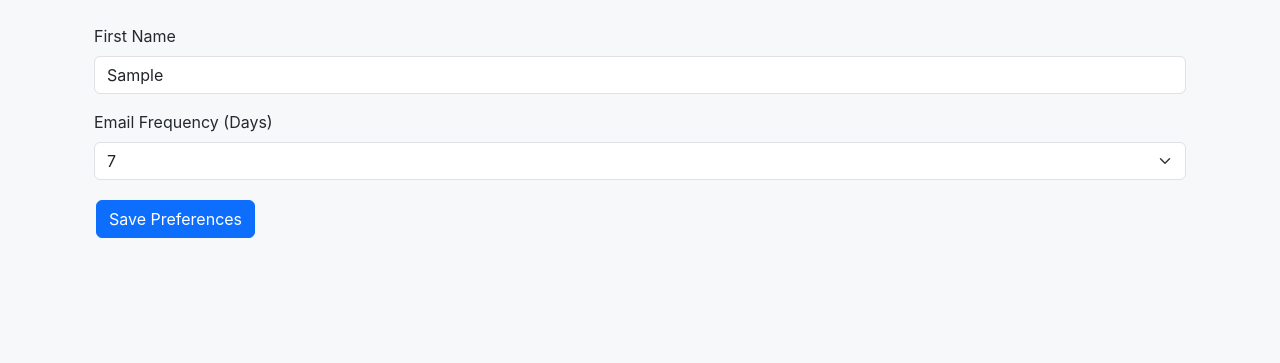
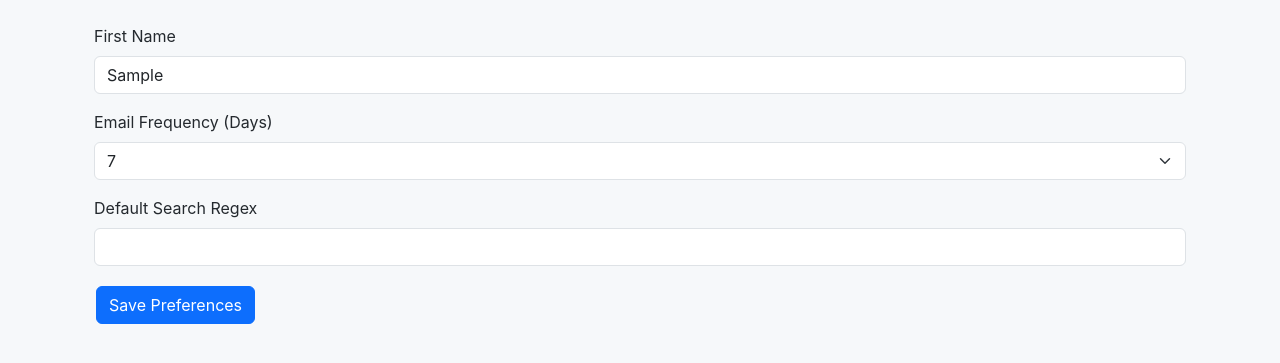
Before and after one commit to mrkaye97/jobcrawler, a Flask app: page /preferences in a window 1280 px wide. Shown: the part 134-497 px from the top of the page. Run offline with Flask 3, Linux system fonts and the light colour scheme; the visitor is signed in with stand-in values (Sample User, id 1); some libraries are stand-ins or nearby versions.

Commit message:
allow users to specify a default search query

```diff
--- a/src/models.py
+++ b/src/models.py
@@ -19,6 +19,7 @@ class Users(UserMixin, db.Model):
     email = db.Column(db.String(128), index=True)
     password_hash = db.Column(db.String(128))
     email_frequency_days = db.Column(db.Integer, nullable = False, default = 7)
+    default_search_regex = db.Column(db.String, nullable = True)
 
     def __repr__(self):
         return '<User {}>'.format(self.email)
--- a/src/routes.py
+++ b/src/routes.py
@@ -78,9 +78,11 @@ def get_preferences():
 
         first_name = request.form.get('first_name')
         email_frequency_days = int(request.form.get('email_frequency_days'))
+        default_search_regex = request.form.get('default_search_regex')
 
         current_user.first_name = first_name
         current_user.email_frequency_days = email_frequency_days
+        current_user.default_search_regex = default_search_regex
         db.session.commit()
 
         flash('Preferences updated successfully', 'success')
@@ -232,3 +234,14 @@ def delete_company(id):
     db.session.commit()
 
     return f"Successfully deleted {id}"
+
+@app.route('/users/current/default-search')
+def get_current_user_default_search():
+    app.logger.info("Loading current user")
+
+    u = Users.query.get(current_user.get_id())
+
+    return {
+        "default_search": u.default_search_regex,
+        "first_name": u.first_name
+    }
--- a/src/templates/preferences.html
+++ b/src/templates/preferences.html
@@ -16,6 +16,10 @@
             {% endfor %}
         </select>
     </div>
-    <button type="submit" class="btn btn-primary">Save Preferences</button>
+    <div class="mb-3">
+        <label for="default_search_regex" class="form-label">Default Search Regex</label>
+        <input type="text" class="form-control" id="default_search_regex" name="default_search_regex"
+            value="{{ current_user.default_search_regex|default('', true) }}">
+    </div> <button type="submit" class="btn btn-primary">Save Preferences</button>
 </form>
 {% endblock %}
```
Also changed, not shown: migrations/versions/eca6aeecd6b3_add_default_search_regex_column.py (added, +32 -0 lines), src/templates/index.html (+7 -3 lines).
